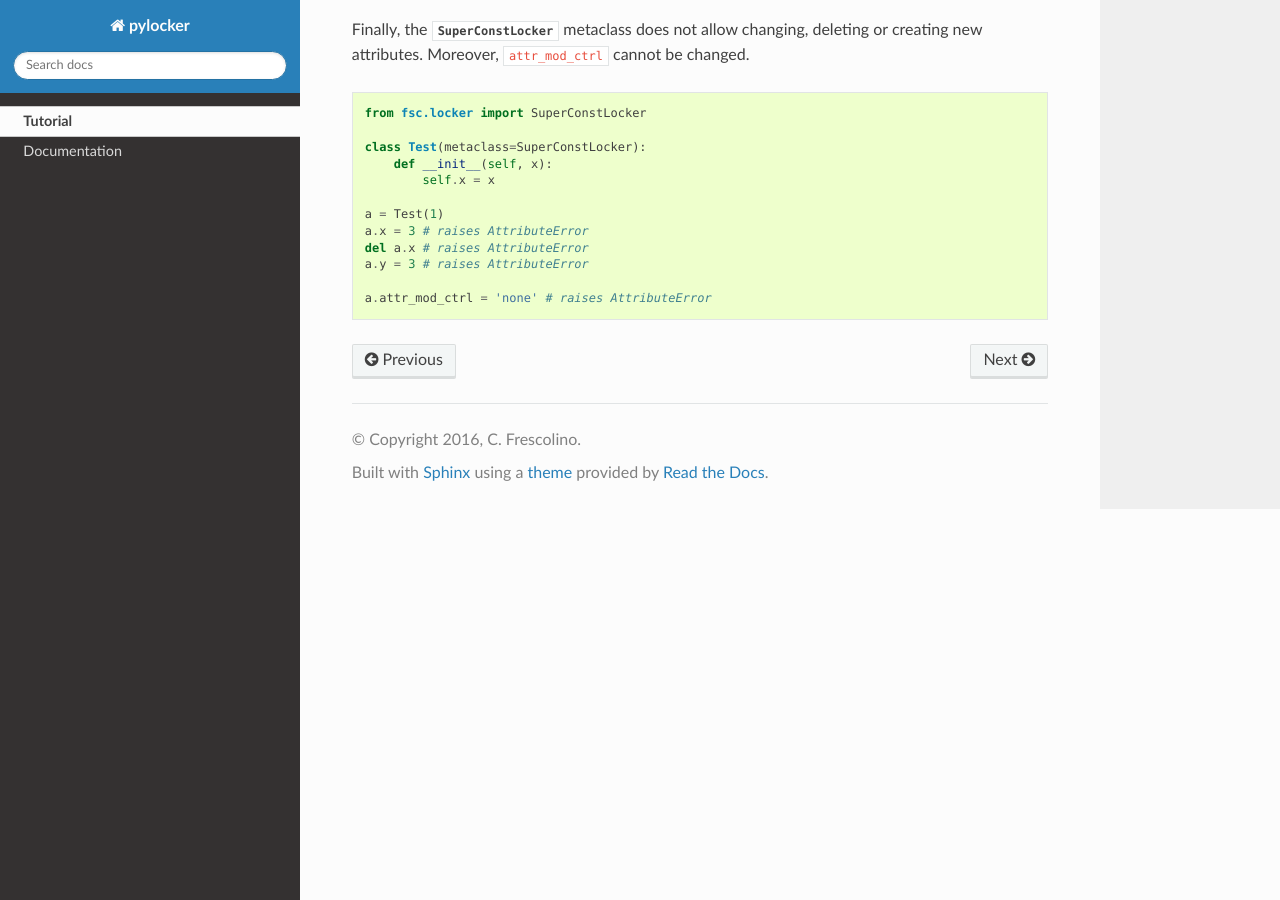
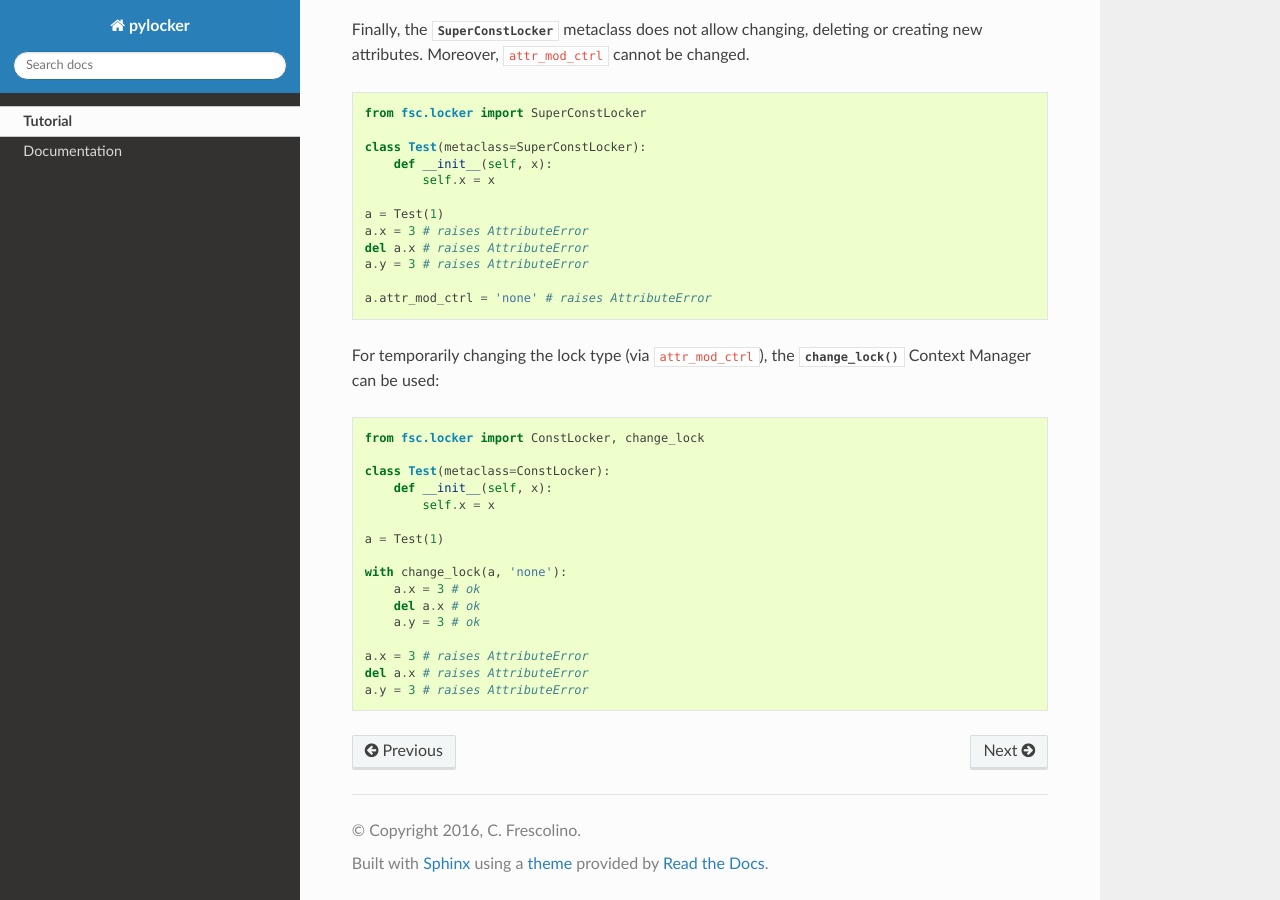
Before and after one commit to FrescolinoGroup/pylocker, a Sphinx documentation site: the page built from doc/source/tutorial.rst, in a window 1280 px wide and 900 px high, scrolled down 1247 px. Built offline with Sphinx 7.4.7 and the Read the Docs theme 2.0.0, drawn with Linux system fonts in a browser that asks for light colours.

Commit message:
added change_lock contextmanager

```diff
--- a/doc/source/tutorial.rst
+++ b/doc/source/tutorial.rst
@@ -72,3 +72,24 @@
     a.y = 3 # raises AttributeError
 
     a.attr_mod_ctrl = 'none' # raises AttributeError
+
+For temporarily changing the lock type (via ``attr_mod_ctrl``), the :meth:`change_lock() <fsc.locker.change_lock>` Context Manager can be used:
+
+.. code:: python
+
+    from fsc.locker import ConstLocker, change_lock
+
+    class Test(metaclass=ConstLocker):
+        def __init__(self, x):
+            self.x = x
+
+    a = Test(1)
+
+    with change_lock(a, 'none'):
+        a.x = 3 # ok
+        del a.x # ok
+        a.y = 3 # ok
+
+    a.x = 3 # raises AttributeError
+    del a.x # raises AttributeError
+    a.y = 3 # raises AttributeError
--- a/version.txt
+++ b/version.txt
@@ -1 +1 @@
-1.0.2
+1.1.0
```
Also changed, not shown: 2 other files.
